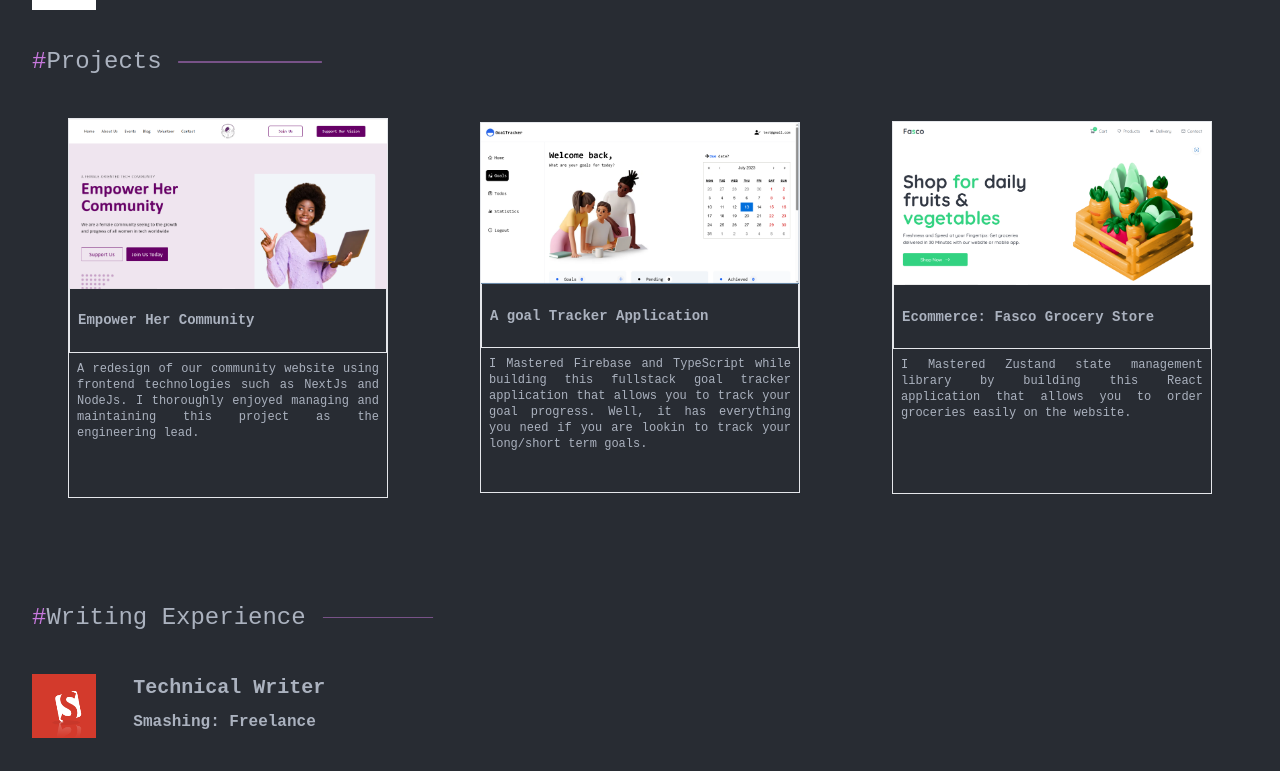
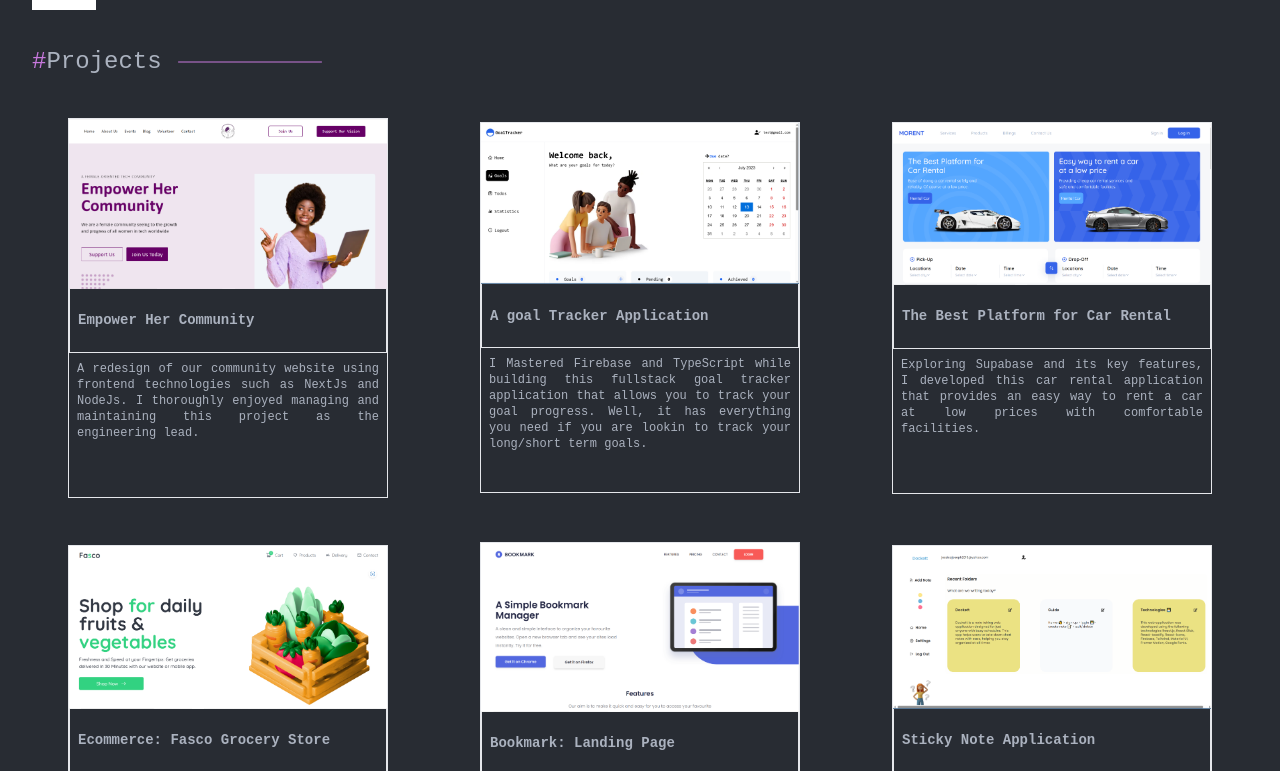
Before and after one commit to ForJessicaSake/Portfolio, a React (Create React App) app: page / in a window 1280 px wide. Shown: the part 1570-2341 px from the top of the page. Built offline with nearby package versions, Linux system fonts and the light colour scheme; no server answers.

Commit message:
fix projects

```diff
--- a/src/components/Project.tsx
+++ b/src/components/Project.tsx
@@ -11,6 +11,7 @@ import Lamoore from "../assets/Lamoore.png";
 import inno from "../assets/inno.png";
 import crypto from "../assets/art.png";
 import goalTracker from "../assets/goalTracker2.png";
+import Morent from "../assets/Morent.png";
 
 const Project: React.FC = () => {
   useEffect(() => {
@@ -39,7 +40,12 @@ const Project: React.FC = () => {
           about="I Mastered Firebase and TypeScript while building this fullstack goal tracker application that allows you to track your goal progress. Well, it has everything you need if you are lookin to track your long/short term goals."
           link="https://progress-pal.vercel.app/"
         />
-
+        <Card
+          image={Morent}
+          title="The Best Platform for Car Rental"
+          about="Exploring Supabase and its key features, I developed this car rental application that provides an easy way to rent a car at low prices with comfortable facilities."
+          link="https://car-rental.brimble.app/"
+        />
 
         <Card
           image="/Ecommerce.png"
@@ -48,13 +54,13 @@ const Project: React.FC = () => {
           link="https://ecommerce.brimble.app/"
         />
 
-        {/* <Card
+        <Card
           image={bookmark}
-          title="Bookmark: A Frontend Mentor Intermediate Challenge Project"
+          title="Bookmark: Landing Page"
           about="I challenged myself with a Frontend Mentor project to master Tailwind CSS and improve my responsive web design skills. The result is visually appealing and fully responsive on various devices."
           link="https://bookmark-landing-page-self.vercel.app/"
         />
-          <Card
+          {/* <Card
           image={inno}
           title="Innovotio"
           about="By translating Figma designs to frontend codes, I developed this company site - Innovotio. A tech organization that provides qualified tech talents to hiring organizations and curate branded merchandise."
@@ -62,17 +68,17 @@ const Project: React.FC = () => {
         /> */}
         {/* <Card
           image={sunnyside}
-          title="Sunny Side Agencies; A Frontend Mentor Junior Challenge Project"
+          title="Sunny Side Agencies"
           about="I Tried out Jotai on this responsive and user-friendly site.  This project showcases my skills in using TypeScript for type checking and Jotai for managing client states"
           link="https://sunnyside-agencies.vercel.app/"
         /> */}
 
-        {/* <Card
+        <Card
           image={dockett}
           title="Sticky Note Application"
           about="My first attempt with Firebase and React - Introducing Dockett, the ultimate note taking app for anyone with a busy schedule! With Dockett, you can take down short notes quickly and easily, helping you stay organized at all times "
           link="https://dockett.vercel.app/"
-        /> */}
+        />
 
         {/* <Card
           image={Lamoore}
```
Also changed, not shown: src/assets/Morent.png (added).
